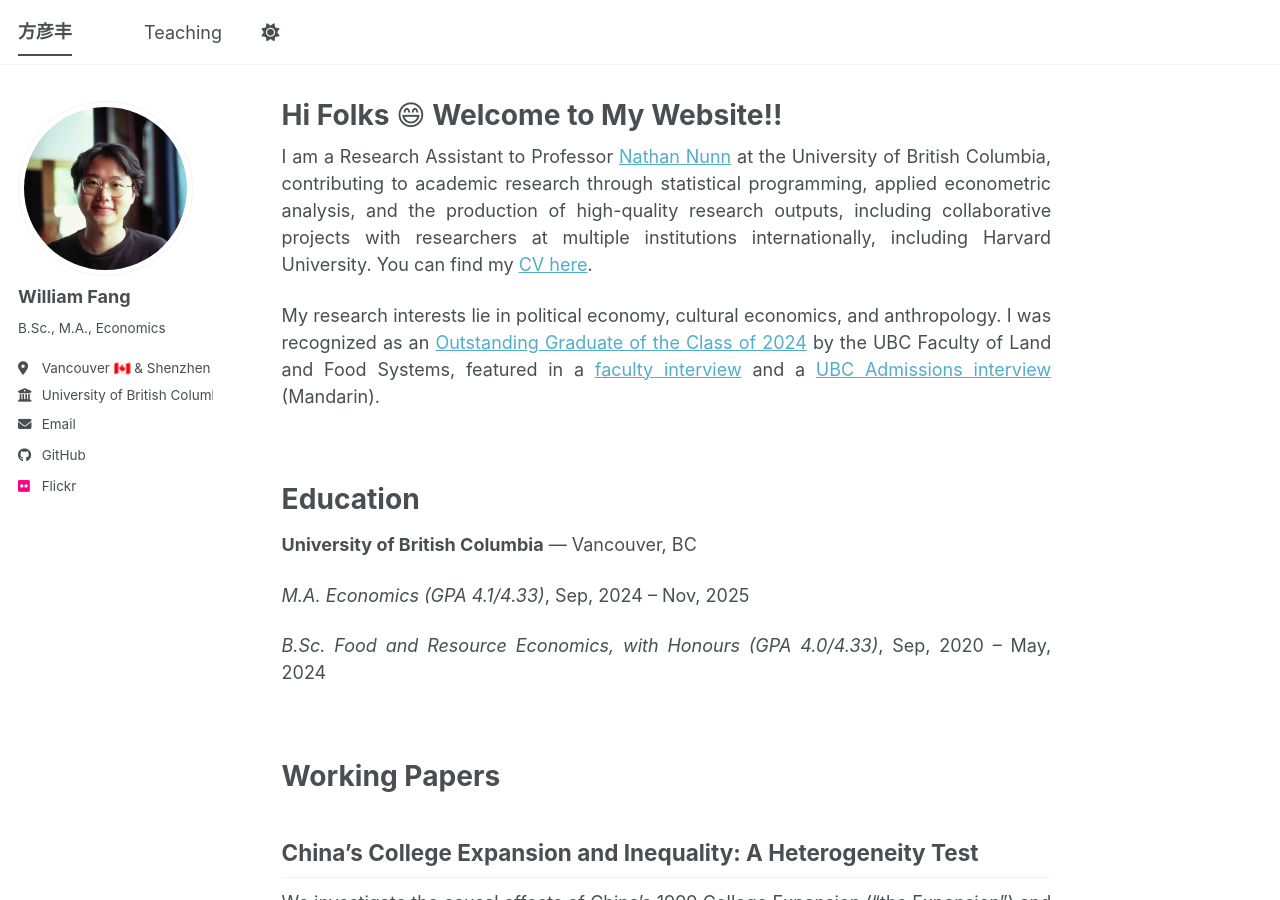
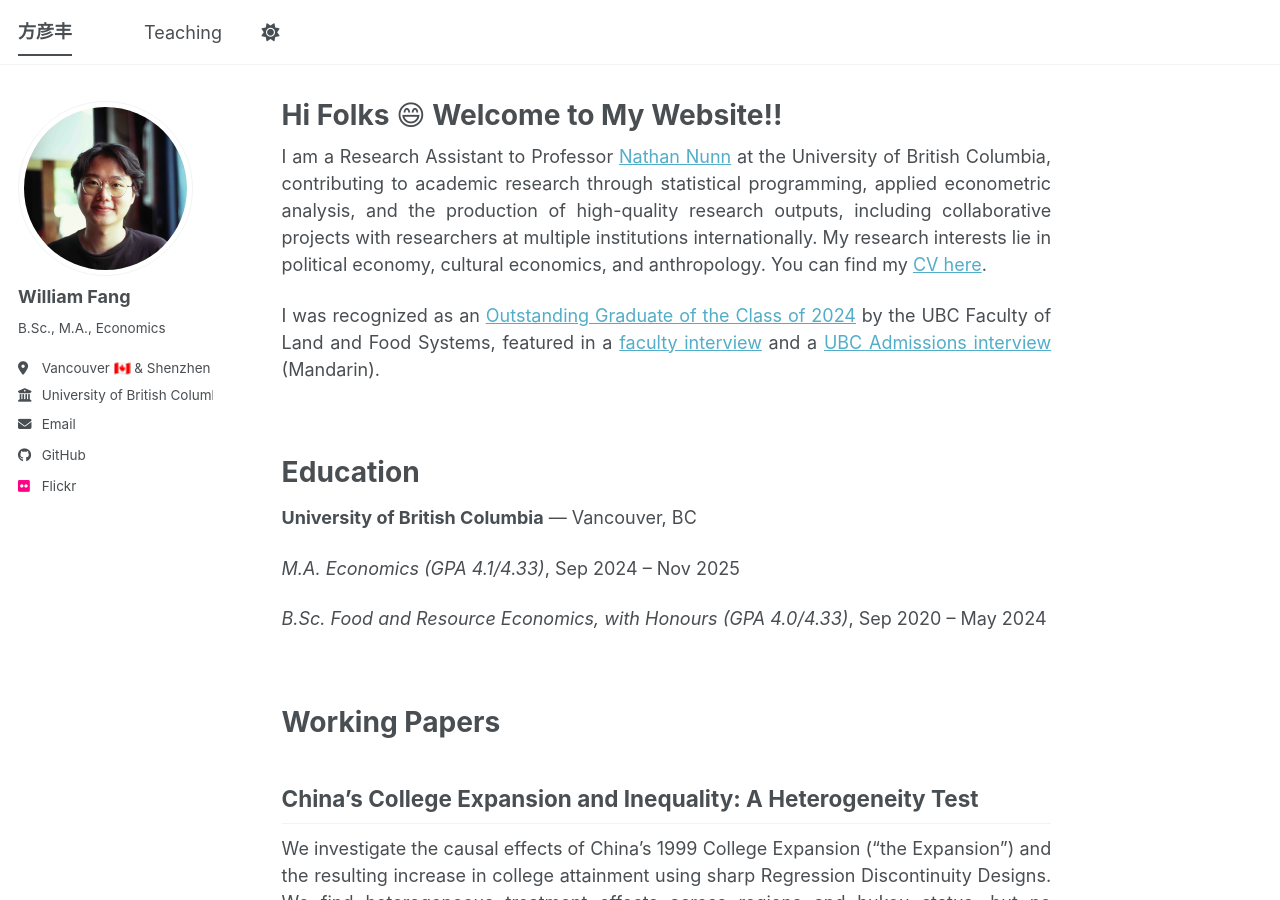
Before and after one commit to will-yanfeng-fang/will-yanfeng-fang.github.io, a Jekyll site: the page built from _pages/about.md, in a window 1280 px wide and 900 px high. Built offline with Jekyll 4.4.1, drawn with Linux system fonts in a browser that asks for light colours; a script bundle is joined from its source files by our own code; library files that are not in the unit come from our copies.

Commit message:
Update about.md

```diff
--- a/_pages/about.md
+++ b/_pages/about.md
@@ -9,9 +9,9 @@
 
 <div style="text-align: justify" markdown="1">
 
-I am a Research Assistant to Professor [Nathan Nunn](https://nathannunn.arts.ubc.ca/) at the University of British Columbia, contributing to academic research through statistical programming, applied econometric analysis, and the production of high-quality research outputs, including collaborative projects with researchers at multiple institutions internationally, including Harvard University. You can find my [CV here](https://drive.google.com/file/d/12y7sarRsK3IsLTUOa3Sc5b3vH7KEP9sX/view?usp=sharing).
+I am a Research Assistant to Professor [Nathan Nunn](https://nathannunn.arts.ubc.ca/) at the University of British Columbia, contributing to academic research through statistical programming, applied econometric analysis, and the production of high-quality research outputs, including collaborative projects with researchers at multiple institutions internationally. My research interests lie in political economy, cultural economics, and anthropology. You can find my [CV here](https://drive.google.com/file/d/12y7sarRsK3IsLTUOa3Sc5b3vH7KEP9sX/view?usp=sharing).
 
-My research interests lie in political economy, cultural economics, and anthropology. I was recognized as an [Outstanding Graduate of the Class of 2024](https://www.landfood.ubc.ca/celebrating-the-class-of-2024/) by the UBC Faculty of Land and Food Systems, featured in a [faculty interview](https://www.landfood.ubc.ca/class-of-2024-william-fang/) and a [UBC Admissions interview](https://mp.weixin.qq.com/s/9oKqySjSlGXv71n2pE0Xig) (Mandarin).
+I was recognized as an [Outstanding Graduate of the Class of 2024](https://www.landfood.ubc.ca/celebrating-the-class-of-2024/) by the UBC Faculty of Land and Food Systems, featured in a [faculty interview](https://www.landfood.ubc.ca/class-of-2024-william-fang/) and a [UBC Admissions interview](https://mp.weixin.qq.com/s/9oKqySjSlGXv71n2pE0Xig) (Mandarin).
 
 <br>
 
@@ -19,9 +19,9 @@
 
 **University of British Columbia** — Vancouver, BC
 
-*M.A. Economics (GPA 4.1/4.33)*, Sep, 2024 – Nov, 2025
+*M.A. Economics (GPA 4.1/4.33)*, Sep 2024 – Nov 2025
 
-*B.Sc. Food and Resource Economics, with Honours (GPA 4.0/4.33)*, Sep, 2020 – May, 2024
+*B.Sc. Food and Resource Economics, with Honours (GPA 4.0/4.33)*, Sep 2020 – May 2024
 
 <br>
 
```
